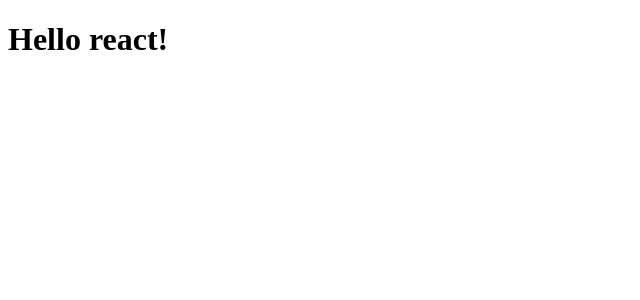
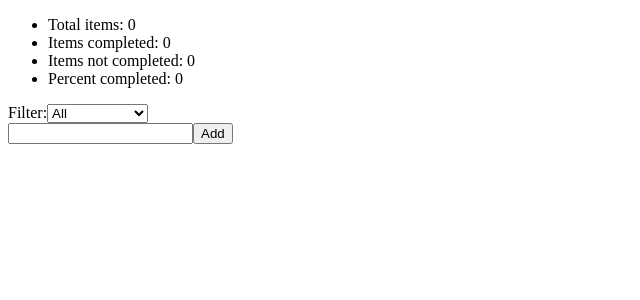
Before and after one commit to ryong9rrr/react-practice, a React (Create React App) app: page / in a window 1280 px wide. Shown: the top 300 px of the page, without its empty margins (0-640 px from the left). Built offline with nearby package versions, Linux system fonts and the light colour scheme.

Commit message:
recoil 튜토리얼

```diff
--- a/package.json
+++ b/package.json
@@ -9,6 +9,7 @@
     "react": "^18.2.0",
     "react-dom": "^18.2.0",
     "react-scripts": "5.0.1",
+    "recoil": "^0.7.4",
     "web-vitals": "^2.1.0"
   },
   "scripts": {
--- a/src/App.js
+++ b/src/App.js
@@ -1,5 +1,12 @@
+import React from 'react'
+import TodoList from './TodoList'
+
 function App() {
-  return <h1>Hello react!</h1>;
+  return (
+    <React.Fragment>
+      <TodoList />
+    </React.Fragment>
+  )
 }
 
-export default App;
+export default App
--- /dev/null
+++ b/src/TodoList/TodoItem.js
@@ -0,0 +1,50 @@
+import { useRecoilState } from 'recoil'
+import { todoListState } from './recoilAtom'
+
+function TodoItem({ item }) {
+  // getter, setter 둘다 가져오려면 useRecoilState()
+  const [todoList, setTodoList] = useRecoilState(todoListState)
+  const index = todoList.findIndex((listItem) => listItem === item)
+
+  const editItemText = ({ target: { value } }) => {
+    const newList = replaceItemAtIndex(todoList, index, {
+      ...item,
+      text: value,
+    })
+
+    setTodoList(newList)
+  }
+
+  const toggleItemCompletion = () => {
+    const newList = replaceItemAtIndex(todoList, index, {
+      ...item,
+      isComplete: !item.isComplete,
+    })
+
+    setTodoList(newList)
+  }
+
+  const deleteItem = () => {
+    const newList = removeItemAtIndex(todoList, index)
+
+    setTodoList(newList)
+  }
+
+  return (
+    <div>
+      <input type="text" value={item.text} onChange={editItemText} />
+      <input type="checkbox" checked={item.isComplete} onChange={toggleItemCompletion} />
+      <button onClick={deleteItem}>X</button>
+    </div>
+  )
+}
+
+export default TodoItem
+
+function replaceItemAtIndex(arr, index, newValue) {
+  return [...arr.slice(0, index), newValue, ...arr.slice(index + 1)]
+}
+
+function removeItemAtIndex(arr, index) {
+  return [...arr.slice(0, index), ...arr.slice(index + 1)]
+}
--- /dev/null
+++ b/src/TodoList/TodoItemCreator.js
@@ -0,0 +1,40 @@
+import { useState } from 'react'
+import { useSetRecoilState } from 'recoil'
+import { todoListState } from './recoilAtom'
+
+function TodoItemCreator() {
+  const [inputValue, setInputValue] = useState('')
+  // 값을 변경할 때는 useSetRecoilState()
+  const setTodoList = useSetRecoilState(todoListState)
+
+  const addItem = () => {
+    setTodoList((oldTodoList) => [
+      ...oldTodoList,
+      {
+        id: getId(),
+        text: inputValue,
+        isComplete: false,
+      },
+    ])
+    setInputValue('')
+  }
+
+  const onChange = ({ target: { value } }) => {
+    setInputValue(value)
+  }
+
+  return (
+    <div>
+      <input type="text" value={inputValue} onChange={onChange} />
+      <button onClick={addItem}>Add</button>
+    </div>
+  )
+}
+
+export default TodoItemCreator
+
+// 고유한 Id 생성을 위한 유틸리티
+let id = 0
+function getId() {
+  return id++
+}
--- /dev/null
+++ b/src/TodoList/TodoListFilters.js
@@ -0,0 +1,25 @@
+import { useRecoilState } from 'recoil'
+import { todoListFilterState } from './recoilAtom'
+
+function TodoListFilters() {
+  const [filter, setFilter] = useRecoilState(todoListFilterState)
+
+  console.log(filter)
+
+  const updateFilter = ({ target: { value } }) => {
+    setFilter(value)
+  }
+
+  return (
+    <>
+      Filter:
+      <select value={filter} onChange={updateFilter}>
+        <option value="Show All">All</option>
+        <option value="Show Completed">Completed</option>
+        <option value="Show Uncompleted">Uncompleted</option>
+      </select>
+    </>
+  )
+}
+
+export default TodoListFilters
--- /dev/null
+++ b/src/TodoList/TodoListStats.js
@@ -0,0 +1,20 @@
+import { useRecoilValue } from 'recoil'
+import { todoListStatsState } from './recoilSelector'
+
+function TodoListStats() {
+  const { totalNum, totalCompletedNum, totalUncompletedNum, percentCompleted } =
+    useRecoilValue(todoListStatsState)
+
+  const formattedPercentCompleted = Math.round(percentCompleted * 100)
+
+  return (
+    <ul>
+      <li>Total items: {totalNum}</li>
+      <li>Items completed: {totalCompletedNum}</li>
+      <li>Items not completed: {totalUncompletedNum}</li>
+      <li>Percent completed: {formattedPercentCompleted}</li>
+    </ul>
+  )
+}
+
+export default TodoListStats
--- /dev/null
+++ b/src/TodoList/index.js
@@ -0,0 +1,25 @@
+import React from 'react'
+import { useRecoilValue } from 'recoil'
+import { filteredTodoListState } from './recoilSelector'
+import TodoItem from './TodoItem'
+import TodoItemCreator from './TodoItemCreator'
+import TodoListFilters from './TodoListFilters'
+import TodoListStats from './TodoListStats'
+
+const TodoList = () => {
+  // 사용하는 쪽에서는 useRecoilValue()
+  const todoList = useRecoilValue(filteredTodoListState)
+
+  return (
+    <React.Fragment>
+      <TodoListStats />
+      <TodoListFilters />
+      <TodoItemCreator />
+      {todoList.map((todoItem) => (
+        <TodoItem key={todoItem.id} item={todoItem} />
+      ))}
+    </React.Fragment>
+  )
+}
+
+export default TodoList
--- /dev/null
+++ b/src/TodoList/recoilAtom.js
@@ -0,0 +1,11 @@
+import { atom } from 'recoil'
+
+export const todoListState = atom({
+  key: 'todoListState',
+  default: [],
+})
+
+export const todoListFilterState = atom({
+  key: 'todoListFilterState',
+  default: 'Show All',
+})
--- /dev/null
+++ b/src/TodoList/recoilSelector.js
@@ -0,0 +1,37 @@
+import { selector } from 'recoil'
+import { todoListFilterState, todoListState } from './recoilAtom'
+
+export const filteredTodoListState = selector({
+  key: 'filteredTodoListState',
+  get: ({ get }) => {
+    const filter = get(todoListFilterState)
+    const list = get(todoListState)
+
+    switch (filter) {
+      case 'Show Completed':
+        return list.filter((item) => item.isComplete)
+      case 'Show Uncompleted':
+        return list.filter((item) => !item.isComplete)
+      default:
+        return list
+    }
+  },
+})
+
+export const todoListStatsState = selector({
+  key: 'todoListStatsState',
+  get: ({ get }) => {
+    const todoList = get(todoListState)
+    const totalNum = todoList.length
+    const totalCompletedNum = todoList.filter((item) => item.isComplete).length
+    const totalUncompletedNum = totalNum - totalCompletedNum
+    const percentCompleted = totalNum === 0 ? 0 : totalCompletedNum / totalNum
+
+    return {
+      totalNum,
+      totalCompletedNum,
+      totalUncompletedNum,
+      percentCompleted,
+    }
+  },
+})
--- a/src/index.js
+++ b/src/index.js
@@ -1,9 +1,11 @@
-import React from "react";
-import ReactDOM from "react-dom/client";
-import App from "./App";
-const root = ReactDOM.createRoot(document.getElementById("root"));
+import React from 'react'
+import ReactDOM from 'react-dom/client'
+import { RecoilRoot } from 'recoil'
+import App from './App'
+const root = ReactDOM.createRoot(document.getElementById('root'))
+
 root.render(
-  <React.StrictMode>
+  <RecoilRoot>
     <App />
-  </React.StrictMode>
-);
+  </RecoilRoot>
+)
```
Also changed, not shown: 2 other files (tests, documents, lock files or other folders).
